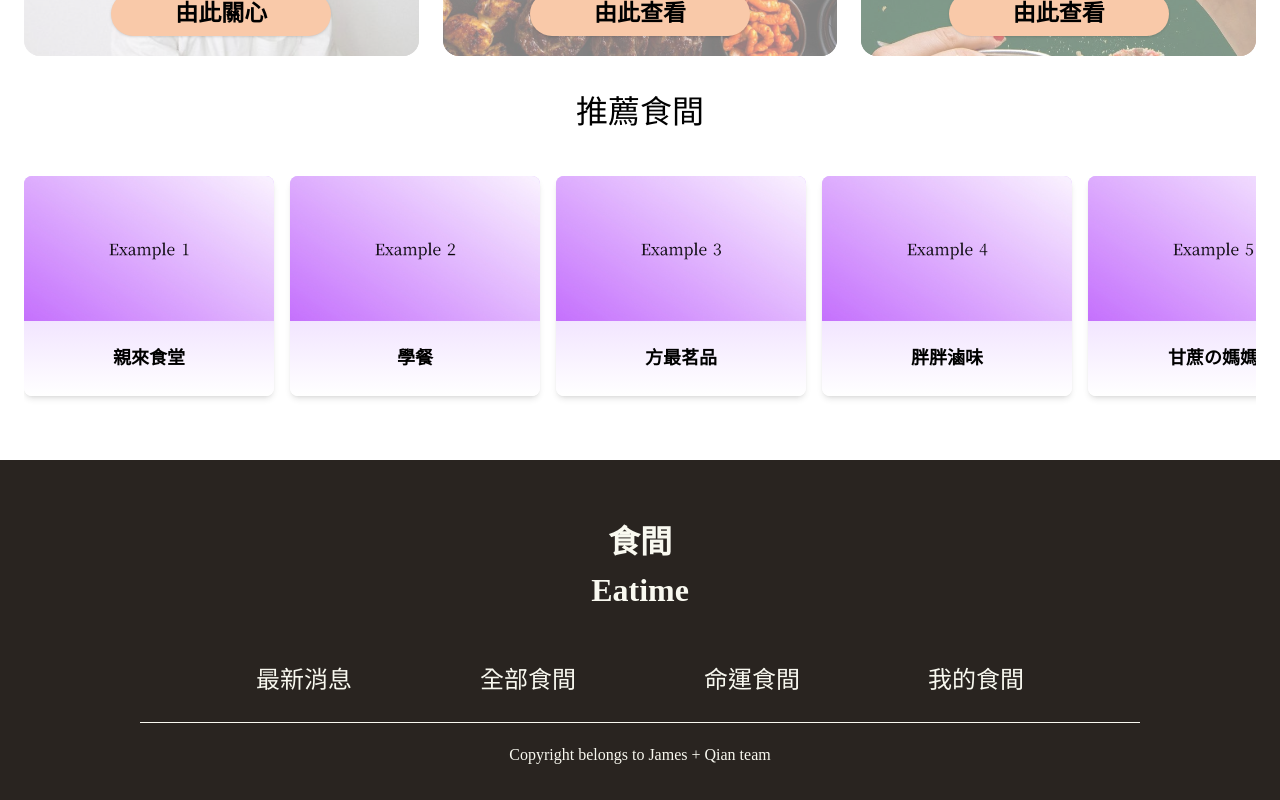
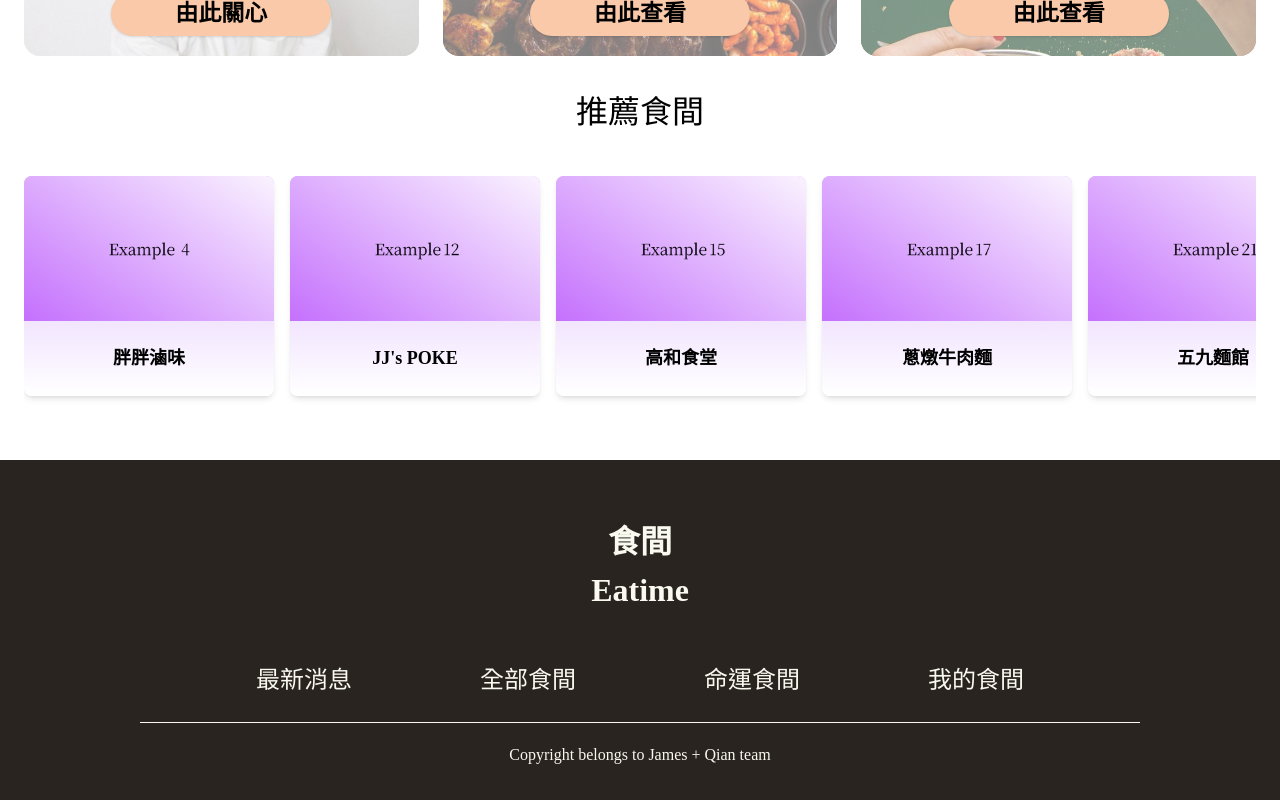
Before and after one commit to qian01qian/Eatime, a React (Vite) app: page / in a window 1280 px wide. Shown: the part 836-1636 px from the top of the page. Built offline with nearby package versions, Linux system fonts and the light colour scheme.

Commit message:
Home Caurosel Finish

```diff
--- a/src/components/Card_set.jsx
+++ b/src/components/Card_set.jsx
@@ -1,11 +1,13 @@
 import eatime_json from "../../eatime_full_data_reindexed.json"
 import Card from "./Card"
-function Card_set({className}){
-    return(
+function Card_set({ className, pick = [] }) {
+    return (
         <div className={className}>
-            {eatime_json.map((card)=>(
-                <Card key={card.ID} store={card}/>
-            ))}
+            {eatime_json
+                .filter((item) => pick.includes(item.ID))
+                .map((card) => (
+                    <Card key={card.ID} store={card} />
+                ))}
         </div>
     );
-}export default Card_set;
+} export default Card_set;
--- a/src/pages/All.jsx
+++ b/src/pages/All.jsx
@@ -1,13 +1,19 @@
 import Header from '../components/Header'
 import Footer from '../components/Footer'
 import Page_banner from '../components/Page_banner';
-
-function Full (){
+import Card_key from '../components/Card_set';
+function Full() {
     return (
         <>
-            <Header/>
-            <Page_banner image="/Fortune.jpg" title="全部食間"/>
-            <Footer/>
+            const
+            <Header />
+            <Page_banner image="/Fortune.jpg" title="全部食間" />
+            <div className="max-w-screen-xl flex flex-row items-center justify-center relative w-full mx-auto overflow-hidden my-10 ">
+                    <div className="overflow-x-auto scrollbar-hide">
+                      <Card_key className="flex flex-row gap-4 w-fit mb-6" />
+                    </div>
+                </div>
+            <Footer />
         </>
     );
-}export default Full;
+} export default Full;
--- a/src/pages/Home.jsx
+++ b/src/pages/Home.jsx
@@ -4,6 +4,7 @@ import Banner from '../components/Home/Banner';
 import Funciton_card from '../components/Function_card';
 import Card_set from '../components/Card_set';
 function Home() {
+    const pick = [4, 12, 15, 17, 21, 23, 25];
     return (
         <div>
             <Header />
@@ -13,9 +14,9 @@ function Home() {
                 <div className='max-w-screen-xl flex flex-row items-center justify-center relative w-full mx-auto overflow-hidden my-5  '>
                 <h3 className='text-our-md'>推薦食間</h3>
                 </div>
-                <div className="max-w-screen-xl flex flex-row items-center justify-center relative w-full mx-auto overflow-hidden my-10 ">
-                    <div className="overflow-x-auto scrollbar-hide">
-                      <Card_set className="flex flex-row gap-4 w-fit mb-6" />
+                <div className=" max-w-screen-xl flex flex-row items-center justify-center relative w-full mx-auto overflow-hidden my-10 ">
+                    <div className="carousel carousel-center overflow-x-auto scrollbar-hide">
+                      <Card_set className="carousel-item flex flex-row gap-4 w-fit mb-6 " pick={pick}  />
                     </div>
                 </div>
             </section>
```
